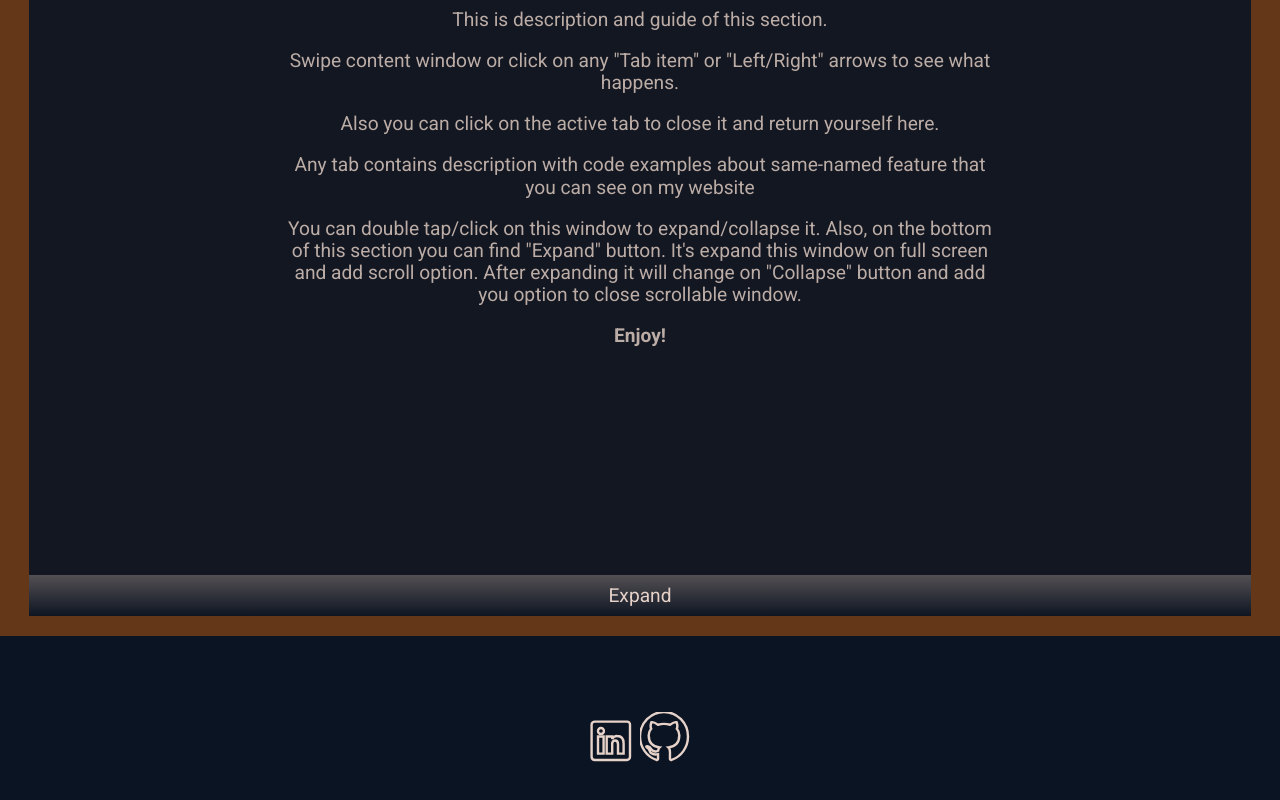
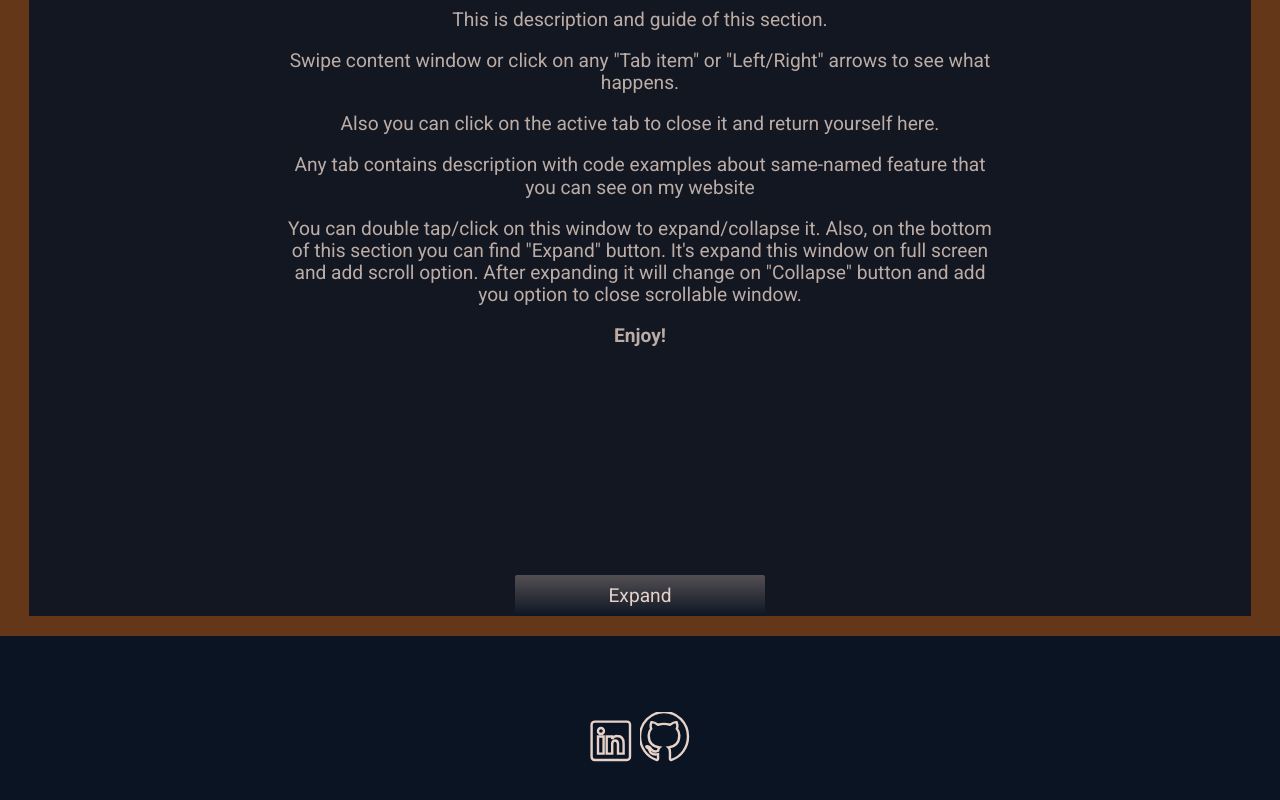
Before and after one commit to RKeyIT/cv, a React (Vite) app: page / in a window 1280 px wide. Shown: the part 1972-2772 px from the top of the page. Built offline with nearby package versions, Linux system fonts and the light colour scheme.

Commit message:
prettirizing

```diff
--- a/src/page/Home/Tab/Tab.css
+++ b/src/page/Home/Tab/Tab.css
@@ -6,6 +6,7 @@
   position: relative;
   display: flex;
   flex-direction: column;
+  align-items: center;
   justify-content: space-between;
   flex-grow: 1;
   overflow: hidden;
@@ -22,8 +23,6 @@
 }
 .Tab .content-container.expanded.browser {
   font-size: 1.5em;
-  left: 3em;
-  right: 3em;
 }
 .Tab .content-container.expanded .content {
   overflow: auto;
@@ -46,12 +45,16 @@
   outline: none;
   border: none;
 }
+.Tab .expand-btn.browser {
+  width: 250px;
+  border-radius: 0.1em;
+}
 .Tab .exp-btn-to-left, .Tab .exp-btn-to-right {
   position: fixed;
   border: none;
   top: 0;
   bottom: 0;
-  background: linear-gradient(to bottom, rgba(0, 0, 0, 0) 30%, rgba(128, 128, 128, 0.5) 50%, rgba(0, 0, 0, 0) 70%);
+  background: radial-gradient(circle at center, rgba(128, 128, 128, 0.5) 0%, rgba(0, 0, 0, 0) 20%);
 }
 .Tab .exp-btn-to-left.browser, .Tab .exp-btn-to-right.browser {
   width: 3em;
@@ -60,9 +63,11 @@
   width: 1em;
 }
 .Tab .exp-btn-to-left {
+  background-position: center 50%;
   left: 0;
 }
 .Tab .exp-btn-to-right {
+  background-position: 25% 75%;
   right: 0;
 }
 
--- a/src/page/Home/Tab/Tab.sass
+++ b/src/page/Home/Tab/Tab.sass
@@ -8,6 +8,7 @@
     position: relative
     display: flex
     flex-direction: column
+    align-items: center
     justify-content: space-between
     flex-grow: 1
     overflow: hidden
@@ -24,8 +25,6 @@
 
       &.browser
         font-size: 1.5em
-        left: 3em
-        right: 3em
 
       & .content
         overflow: auto
@@ -47,13 +46,19 @@
     outline: none
     border: none
 
+    &.browser
+      width: 250px
+      border-radius: .1em
+
+
+
   & .exp-btn-to-left,
   & .exp-btn-to-right
     position: fixed
     border: none
     top: 0
     bottom: 0
-    background: linear-gradient(to bottom, rgba(0,0,0,0) 30%, transparentize(gray, 0.5) 50%, rgba(0,0,0,0) 70%)
+    background: radial-gradient(circle at center, transparentize(gray, 0.5) 0%, rgba(0,0,0,0) 20%)
 
     &.browser
       width: 3em
@@ -62,6 +67,8 @@
 
 
   & .exp-btn-to-left
+    background-position: center 50%
     left: 0
   & .exp-btn-to-right
+    background-position: 25% 75%
     right: 0
--- a/src/page/Home/Tab/Tab.tsx
+++ b/src/page/Home/Tab/Tab.tsx
@@ -85,7 +85,7 @@ const Tab: FC = () => {
 						</button>
 					</>
 				}
-				<button className="expand-btn" onClick={ () => setExpanded(!isExpanded) }>
+				<button className={`expand-btn${isBrowser ? ' browser': ''}`} onClick={ () => setExpanded(!isExpanded) }>
 					{ isExpanded ? "Collapse" : "Expand" }
 				</button>
 			</div>
```
Also changed, not shown: 1 other file (tests, documents, lock files or other folders).
